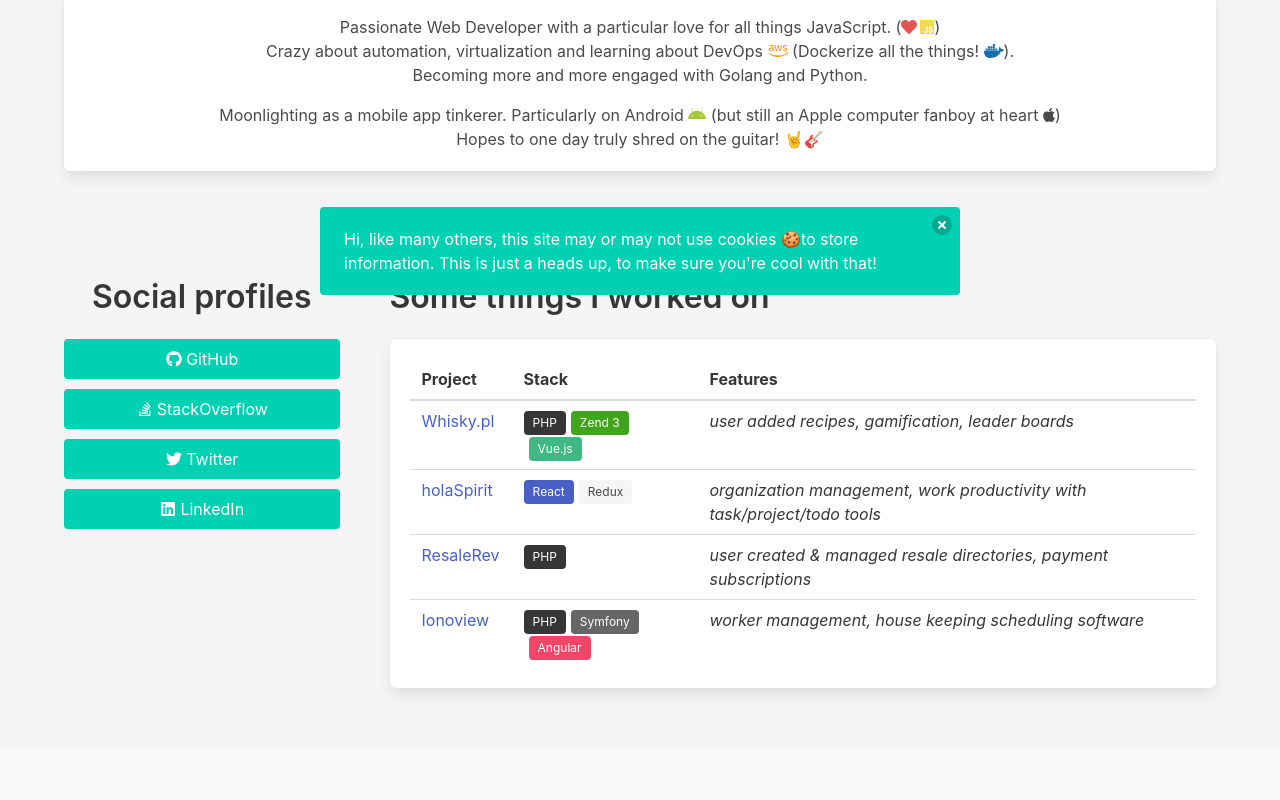
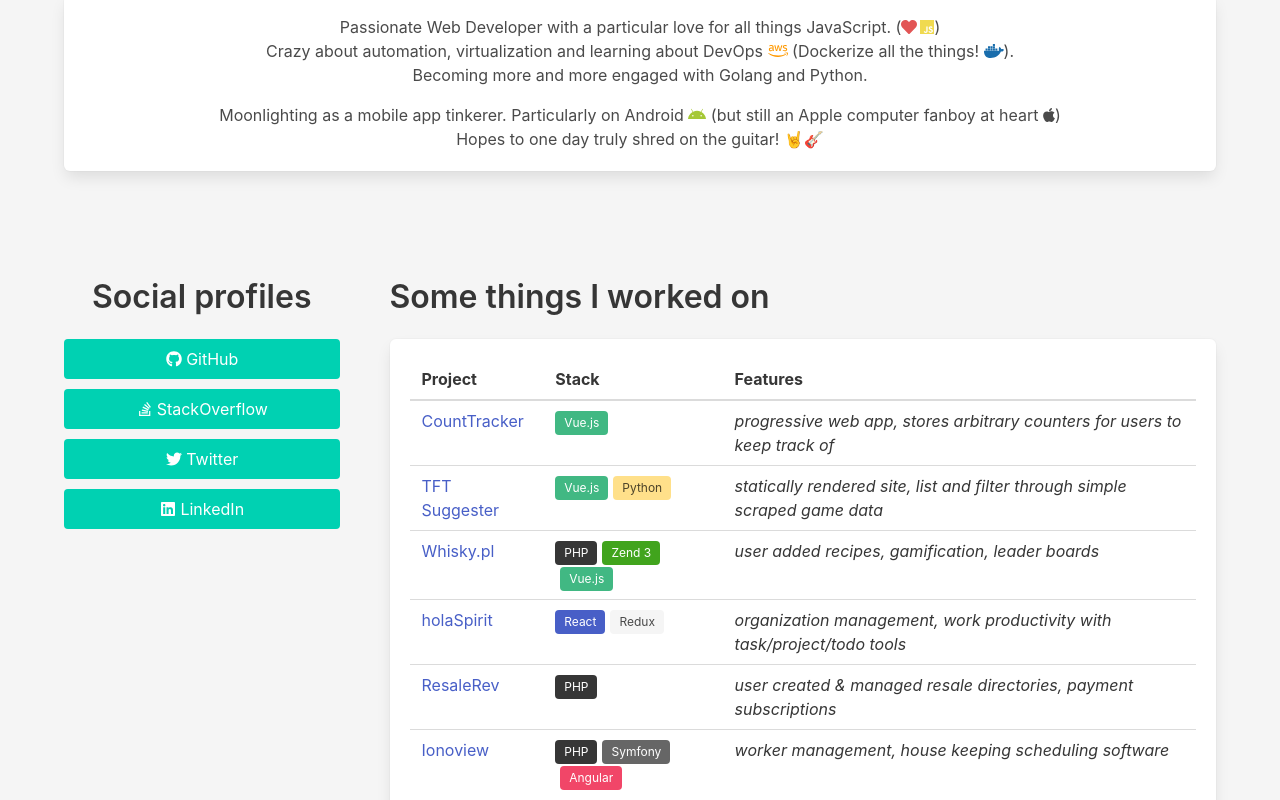
Before and after one commit to Flexicon/flexicondev-site-old, a Gatsby site: page / in a window 1280 px wide. Shown: the part 485-1285 px from the top of the page. Built offline with nearby package versions, Linux system fonts and the light colour scheme; Gatsby itself is replaced by a stand-in of ours.

Commit message:
Add 2 new sites to work data

```diff
--- a/src/components/layout.js
+++ b/src/components/layout.js
@@ -19,7 +19,6 @@ import {
 import Header from './header'
 import 'bulma/css/bulma.min.css'
 import './layout.css'
-import Cookies from './cookies'
 
 library.add([
   faGithub,
@@ -82,8 +81,6 @@ const Layout = ({ children }) => (
             </a>
           </div>
         </footer>
-
-        <Cookies />
       </>
     )}
   />
--- a/src/components/stackTags.js
+++ b/src/components/stackTags.js
@@ -40,6 +40,10 @@ const tagTypes = {
     label: 'Symfony',
     color: 'symfony',
   },
+  python: {
+    label: 'Python',
+    color: 'warning',
+  },
 }
 
 const StackTags = ({ tags, noMargin }) => (
--- a/src/data/work.json
+++ b/src/data/work.json
@@ -1,4 +1,16 @@
 [
+  {
+    "title": "CountTracker",
+    "url": "https://count.nerfthis.xyz/",
+    "tags": ["vue"],
+    "features": "progressive web app, stores arbitrary counters for users to keep track of"
+  },
+  {
+    "title": "TFT Suggester",
+    "url": "https://tft-suggester.nerfthis.xyz/",
+    "tags": ["vue", "python"],
+    "features": "statically rendered site, list and filter through simple scraped game data"
+  },
   {
     "title": "Whisky.pl",
     "url": "https://whisky.pl/",
```
Also changed, not shown: README.md, 2 other files.
